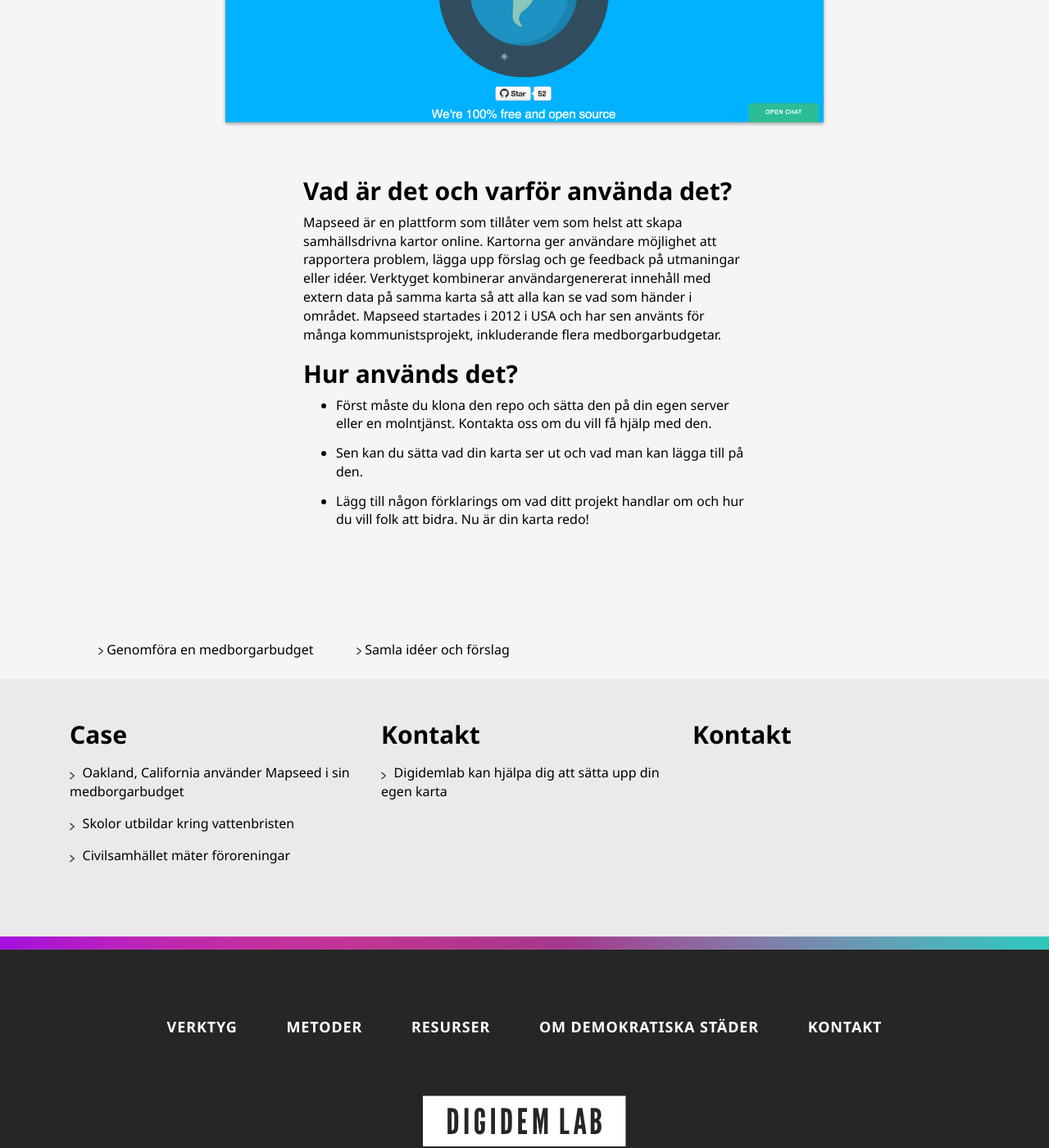
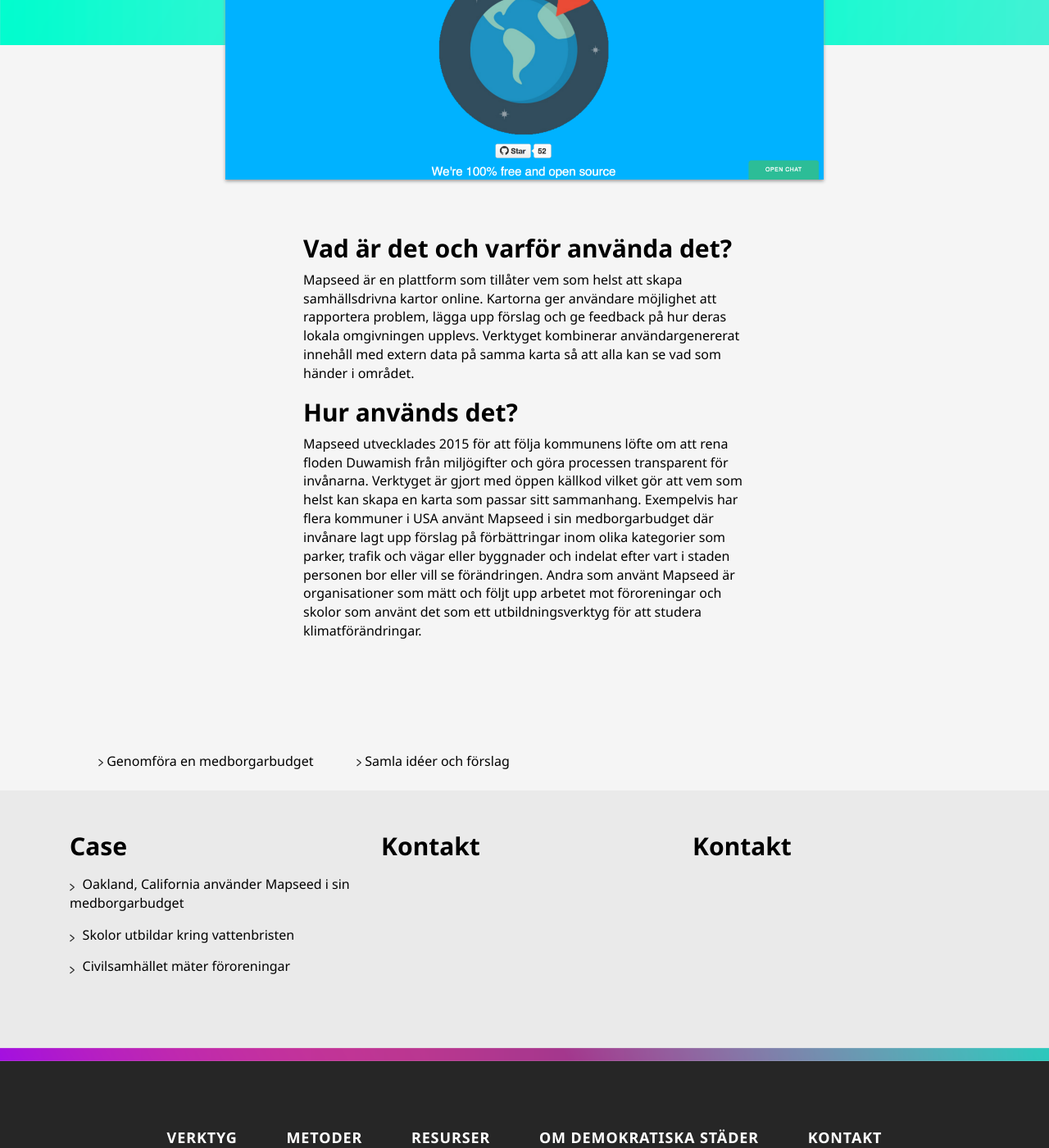
Before and after one commit to digidemlab/demokratiskastader, a Jekyll site: the page built from _posts/2017-10-10-mapseed.md, in a window 1280 px wide and 1400 px high, scrolled down 1366 px. Shown: the whole window at 82% size. Built offline with Jekyll 4.4.1, drawn with Linux system fonts in a browser that asks for light colours; some of the changed text lies outside the part shown.

Commit message:
Updated Mapseed

```diff
--- a/_posts/2017-10-10-mapseed.md
+++ b/_posts/2017-10-10-mapseed.md
@@ -6,10 +6,10 @@
 excerpt: Kartverktyg för att samla feedback och idéer från invånare om deras omgivning
 ingress-text: 'Mapseed är ett öppet kartverktyg som hjälper er att tillsammans med
   invånare samla input och visualisera tankar kring omgivningen  '
-image: "/uploads/Ska%CC%88rmavbild%202018-05-09%20kl.%2014.08.04.png"
-time: 2-3 dagar
+image: "/uploads/Sk%C3%A4rmavbild%202018-05-09%20kl.%2014.08.04.png"
+time: '2-3 dagar att installera och därefter går det att snabbt skapa interaktiva
+  kartor '
 costs: Egen server eller molntjänst
-difficulty: Avancerad
 readmore:
 - headline: Case
   links:
@@ -20,9 +20,6 @@
   - title: Civilsamhället mäter föroreningar
     url: https://heyduwamish.org/
 - headline: Kontakt
-  links:
-  - title: Digidemlab kan hjälpa dig att sätta upp din egen karta
-    url: http://digidemlab.org/contact/
 - headline: Kontakt
 themes:
 - Genomföra en medborgarbudget
@@ -30,10 +27,7 @@
 ---
 
 ## Vad är det och varför använda det?
-Mapseed är en plattform som tillåter vem som helst att skapa samhällsdrivna kartor online. Kartorna ger användare möjlighet att rapportera problem, lägga upp förslag och ge feedback på utmaningar eller idéer. Verktyget kombinerar användargenererat innehåll med extern data på samma karta så att alla kan se vad som händer i området.
-Mapseed startades i 2012 i USA och har sen använts för många kommunistsprojekt, inkluderande flera medborgarbudgetar.
+Mapseed är en plattform som tillåter vem som helst att skapa samhällsdrivna kartor online. Kartorna ger användare möjlighet att rapportera problem, lägga upp förslag och ge feedback på hur deras lokala omgivningen upplevs. Verktyget kombinerar användargenererat innehåll med extern data på samma karta så att alla kan se vad som händer i området.
 
 ## Hur används det?
-* Först måste du klona den repo och sätta den på din egen server eller en molntjänst. Kontakta oss om du vill få hjälp med den.
-* Sen kan du sätta vad din karta ser ut och vad man kan lägga till på den.
-* Lägg till någon förklarings om vad ditt projekt handlar om och hur du vill folk att bidra. Nu är din karta redo!
+Mapseed utvecklades 2015 för att följa kommunens löfte om att rena floden Duwamish från miljögifter och göra processen transparent för invånarna. Verktyget är gjort med öppen källkod vilket gör att vem som helst kan skapa en karta som passar sitt sammanhang. Exempelvis har flera kommuner i USA använt Mapseed i sin medborgarbudget där invånare lagt upp förslag på förbättringar inom olika kategorier som parker, trafik och vägar eller byggnader och indelat efter vart i staden personen bor eller vill se förändringen. Andra som använt Mapseed är organisationer som mätt och följt upp arbetet mot föroreningar och skolor som använt det som ett utbildningsverktyg för att studera klimatförändringar.
```
